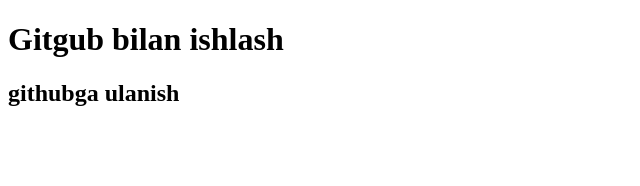
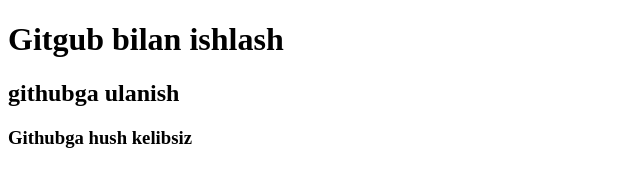
Before and after one commit to ruslanbek1/github-tutorial, a plain HTML site: page index.html in a window 1280 px wide. Shown: the whole page, without its empty margins (0-640 px from the left). Drawn offline with Linux system fonts and the light colour scheme.

Commit message:
add h3 new tag

```diff
--- a/index.html
+++ b/index.html
@@ -12,6 +12,7 @@
   <body>
     <h1>Gitgub bilan ishlash</h1>
     <h2>githubga ulanish</h2>
+    <h3>Githubga hush kelibsiz</h3>
 
     <script src="js/script.js"></script>
   </body>
```
